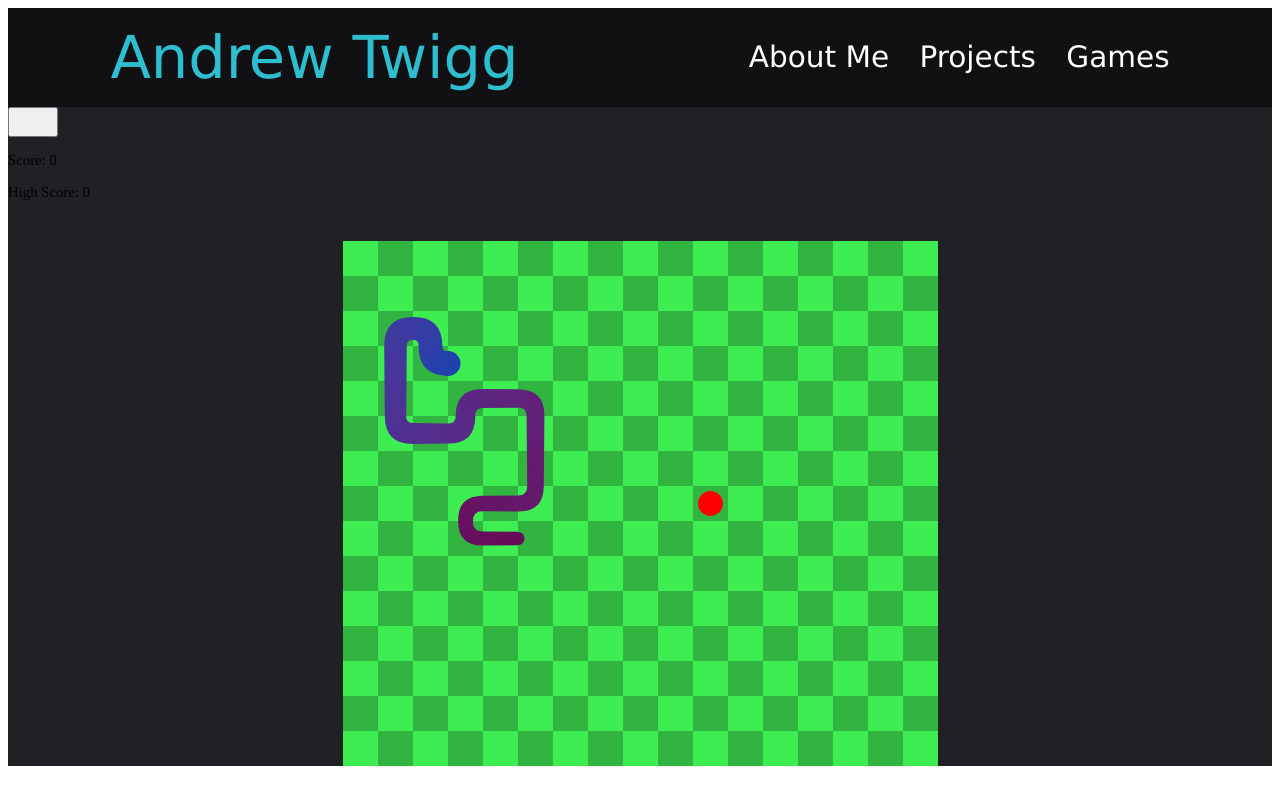
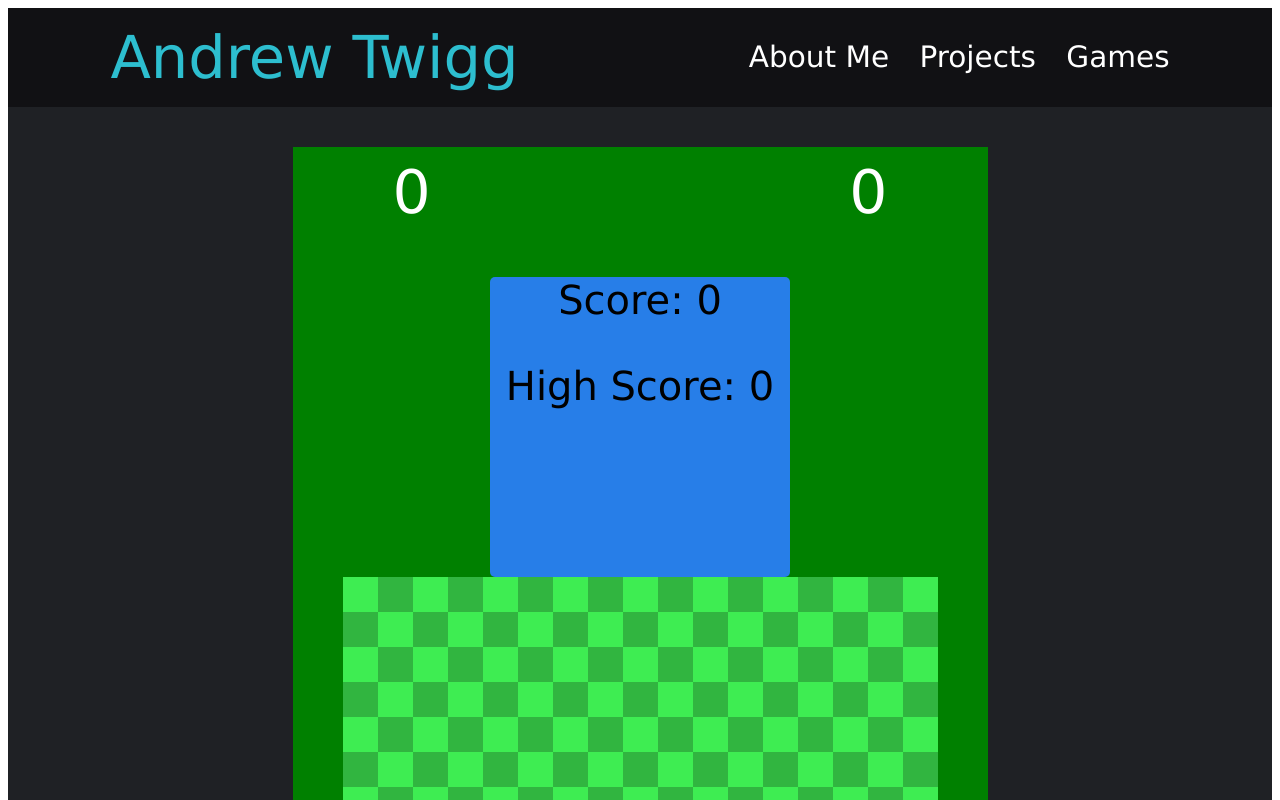
Before and after one commit to Banzobotic/old.andrewtwigg.me, a SvelteKit app: page /games/snake in a window 1280 px wide. Shown: the top 800 px of the page. Built offline with nearby package versions, Linux system fonts and the light colour scheme.

Commit message:
Mostly working apart from end card

```diff
--- a/src/routes/games/snake/+page.svelte
+++ b/src/routes/games/snake/+page.svelte
@@ -59,10 +59,18 @@
 <body>
     <Navbar/>
 
-    <button type="button" on:click={start_moving} style="height: 30px; width: 50px;"></button>
-    <p>Score: {score}</p>
-    <p>High Score: {high_score}</p>
-    <canvas id="game_board" width="595" height="525"></canvas>
+    <!-- <button type="button" on:click={start_moving} style="height: 30px; width: 50px;"></button> -->
+    <div class="game">
+        <div class="scores-container">
+            <p class="score">{score}</p>
+            <p class="high-score">{high_score}</p>
+        </div>
+        <div class="end-screen">
+            <p>Score: {score}</p>
+            <p>High Score: {high_score}</p>
+        </div>
+        <canvas id="game_board" width="595" height="525"></canvas>
+    </div>
 </body>
 
 <style>
@@ -72,8 +80,43 @@
     }
 
     canvas {
+        display: block;
+        margin: 0 auto;
+        padding-bottom: 50px;
+    }
+
+    .game {
+        background-color: green;
         margin: auto;
-        display: block;
         margin-top: 5vmin;
+        width: 695px;
+    }
+
+    .scores-container {
+        font-family: 'Lucida Sans', 'Lucida Sans Regular', 'Lucida Grande', 'Lucida Sans Unicode', Geneva, Verdana, sans-serif;
+        font-size: 60px;
+        color: white;
+        display: flex;
+        padding: 10px 50px;
+    }
+
+    .score {
+        margin: auto auto auto 50px;
+    }
+
+    .high-score {
+        margin: auto 50px auto auto;
+    }
+
+    .end-screen {
+        font-family: 'Lucida Sans', 'Lucida Sans Regular', 'Lucida Grande', 'Lucida Sans Unicode', Geneva, Verdana, sans-serif;
+        font-size: 40px;
+        text-align: center;
+        background-color: rgb(39, 126, 232);
+        border-radius: 5px;
+        width: 300px;
+        height: 300px;
+        /* position: absolute; */
+        margin: 0 auto;
     }
 </style>
--- a/src/routes/games/snake/snake.ts
+++ b/src/routes/games/snake/snake.ts
@@ -43,6 +43,7 @@ function mod(n: number, m: number) {
 
 class Snake {
     private snake: Array<SnakeSegment>;
+    private snake_start: Array<SnakeSegment>;
     public moving: boolean;
     private direction: Direction;
     private food: Coordinate;
@@ -59,12 +60,14 @@ class Snake {
     private high_score: number;
     public score_store: Writable<number>;
     public high_score_store: Writable<number>;
+    public end_screen: boolean;
 
     constructor() {
-        this.snake = [new SnakeSegment(4, 8), new SnakeSegment(3, 8), new SnakeSegment(3, 7), new SnakeSegment(4, 7), new SnakeSegment(5, 7), new SnakeSegment(5, 6), new SnakeSegment(5, 5), new SnakeSegment(5, 4), new SnakeSegment(4, 4), new SnakeSegment(3, 4), new SnakeSegment(3, 5), new SnakeSegment(2, 5), new SnakeSegment(1, 5), new SnakeSegment(1, 4), new SnakeSegment(1, 3), new SnakeSegment(1, 2), new SnakeSegment(2, 2), new SnakeSegment(2, 3), new SnakeSegment(3, 3)];
+        this.snake = [new SnakeSegment(4, 7), new SnakeSegment(5, 7), new SnakeSegment(6, 7)];
+        this.snake_start = [new SnakeSegment(4, 7), new SnakeSegment(5, 7), new SnakeSegment(6, 7)];
         this.moving = false;
         this.direction = Direction.Right;
-        this.food = new Coordinate(10, 7);
+        this.food = new Coordinate(12, 7);
         this.draw_list = [];
         this.document = null;
         this.window = null;
@@ -78,6 +81,7 @@ class Snake {
         this.high_score = 0;
         this.score_store = writable(0);
         this.high_score_store = writable(0);
+        this.end_screen = false;
     }
 
     set_document_and_window(document: Document, window: Window) {
@@ -114,13 +118,17 @@ class Snake {
 
         let input_dir: Direction;
 
-        if (event.key == "ArrowDown" || event.key == "S") {
+        if (!this.end_screen) {
+            this.moving = true;
+        }
+
+        if (event.key == "ArrowDown" || event.key == "s") {
             input_dir = Direction.Down;
-        } else if (event.key == "ArrowUp" || event.key == "W") {
+        } else if (event.key == "ArrowUp" || event.key == "w") {
             input_dir = Direction.Up;
-        } else if (event.key == "ArrowLeft" || event.key == "A") {
+        } else if (event.key == "ArrowLeft" || event.key == "a") {
             input_dir = Direction.Left;
-        } else if (event.key == "ArrowRight" || event.key == "D") {
+        } else if (event.key == "ArrowRight" || event.key == "d") {
             input_dir = Direction.Right;
         } else {
             return;
@@ -172,9 +180,7 @@ class Snake {
 
         if (this.inputs.length !== 0) {
             this.direction = this.inputs[0];
-            if (!this.ate_food) {
-                this.inputs.shift();
-            }
+            this.inputs.shift();
         }
 
         if (this.direction == Direction.Right) {
@@ -189,10 +195,12 @@ class Snake {
 
         if (new_head.x < 0 || new_head.y < 0 || new_head.x >= GRID_WIDTH || new_head.y >= GRID_HEIGHT) {
             this.moving = false;
+            this.end_screen = true;
             return;
         } else if (this.snake.some(segment => segment.x === new_head.x && segment.y === new_head.y)) {
             console.log("hit tail");
             this.moving = false;
+            this.end_screen = true;
             return;
         }
 
@@ -201,7 +209,11 @@ class Snake {
         }
 
         this.snake.push(new_head);
-        this.snake.shift();
+        if (!this.ate_food) {
+            this.snake.shift();
+        } else {
+            this.ate_food = false;
+        }
     }
 
     food_eaten() {
@@ -210,6 +222,10 @@ class Snake {
         this.score_store.set(this.score);
         this.high_score_store.set(this.high_score);
         this.food = new Coordinate(Math.floor(Math.random() * GRID_WIDTH), Math.floor(Math.random() * GRID_HEIGHT));
+        while (this.snake.some(segment => segment.x == this.food.x && segment.y == this.food.y)) {
+            this.food = new Coordinate(Math.floor(Math.random() * GRID_WIDTH), Math.floor(Math.random() * GRID_HEIGHT));
+        }
+        this.ate_food = true;
     }
 
     render() {
@@ -311,12 +327,12 @@ class Snake {
         let prev_direction = direction;
 
         const MAX_SNAKE_WIDTH = 25;
-        const MIN_SNAKE_WIDTH = 10;
+        const MIN_SNAKE_WIDTH = 13;
         const MAX_SNAKE_WIDTH_DECREASE = 0.6 / 2;
 
         const SNAKE_WIDTH_DECREASE =
-            MAX_SNAKE_WIDTH_DECREASE * this.snake.length > MAX_SNAKE_WIDTH - MIN_SNAKE_WIDTH ?
-            (MAX_SNAKE_WIDTH - MIN_SNAKE_WIDTH) / this.snake.length :
+            MAX_SNAKE_WIDTH_DECREASE * this.snake.length * 2 > MAX_SNAKE_WIDTH - MIN_SNAKE_WIDTH ?
+            (MAX_SNAKE_WIDTH - MIN_SNAKE_WIDTH) / this.snake.length / 2 :
             MAX_SNAKE_WIDTH_DECREASE;
 
         const MIN_GAP_TO_EDGE = (BOX_SIZE - MAX_SNAKE_WIDTH) / 2;
@@ -359,8 +375,8 @@ class Snake {
                     segment_y + HALF_BOX_SIZE,
                 );
 
-                gradient.addColorStop(0, scale(i / this.snake.length).hex());
-                gradient.addColorStop(1, scale((i + 1) / this.snake.length).hex());
+                gradient.addColorStop(0, scale((i - this.time_step) / this.snake.length).hex());
+                gradient.addColorStop(1, scale((i + 1 - this.time_step) / this.snake.length).hex());
 
                 if (i == 0) {
                     segment.moveTo(segment_x + BOX_SIZE * this.time_step, segment_y + (MIN_GAP_TO_EDGE + (this.snake.length - i + this.time_step) * SNAKE_WIDTH_DECREASE));
@@ -399,7 +415,7 @@ class Snake {
                     curved_end.arc(curved_end_x, curved_end_y, (MAX_SNAKE_WIDTH - 0.5 - SNAKE_WIDTH_DECREASE * this.snake.length * 2) / 2, 0, Math.PI * 2);
 
                     if ((MAX_SNAKE_WIDTH - SNAKE_WIDTH_DECREASE * this.snake.length * 2) < MIN_SNAKE_WIDTH) {
-                        console.error(`Something wrong with SNAKE_WIDTH_DECREASE, end width is ${MAX_SNAKE_WIDTH - SNAKE_WIDTH_DECREASE * this.snake.length * 2}`)
+                        console.error(`Something wrong with SNAKE_WIDTH_DECREASE (${SNAKE_WIDTH_DECREASE}), end width is ${MAX_SNAKE_WIDTH - SNAKE_WIDTH_DECREASE * this.snake.length * 2}`);
                     }
                 } else if (i == this.snake.length - 1) {
                     if (direction == Direction.Right) {
@@ -428,6 +444,12 @@ class Snake {
 
                 this.ctx.resetTransform();
 
+                if (i == 0) {
+                    this.ctx.fillStyle = scale(0).hex();
+                } else {
+                    this.ctx.fillStyle = scale(1 - 1.25 / this.snake.length).hex();
+                }
+
                 this.ctx.fill(curved_end);
             } else if (turn == TurnDir.Clockwise || turn == TurnDir.AntiClockwise) {
                 let segment_x = this.snake[i].x * BOX_SIZE;
@@ -443,8 +465,8 @@ class Snake {
                     segment_y + HALF_BOX_SIZE,
                 );
 
-                gradient.addColorStop(0, scale(i / this.snake.length).hex());
-                gradient.addColorStop(1, scale((i + 1) / this.snake.length).hex());
+                gradient.addColorStop(0, scale((i - this.time_step) / this.snake.length).hex());
+                gradient.addColorStop(1, scale((i + 1 - this.time_step) / this.snake.length).hex());
 
                 let snake_end = bezier_curve(
                     segment_x + HALF_BOX_SIZE,
```
